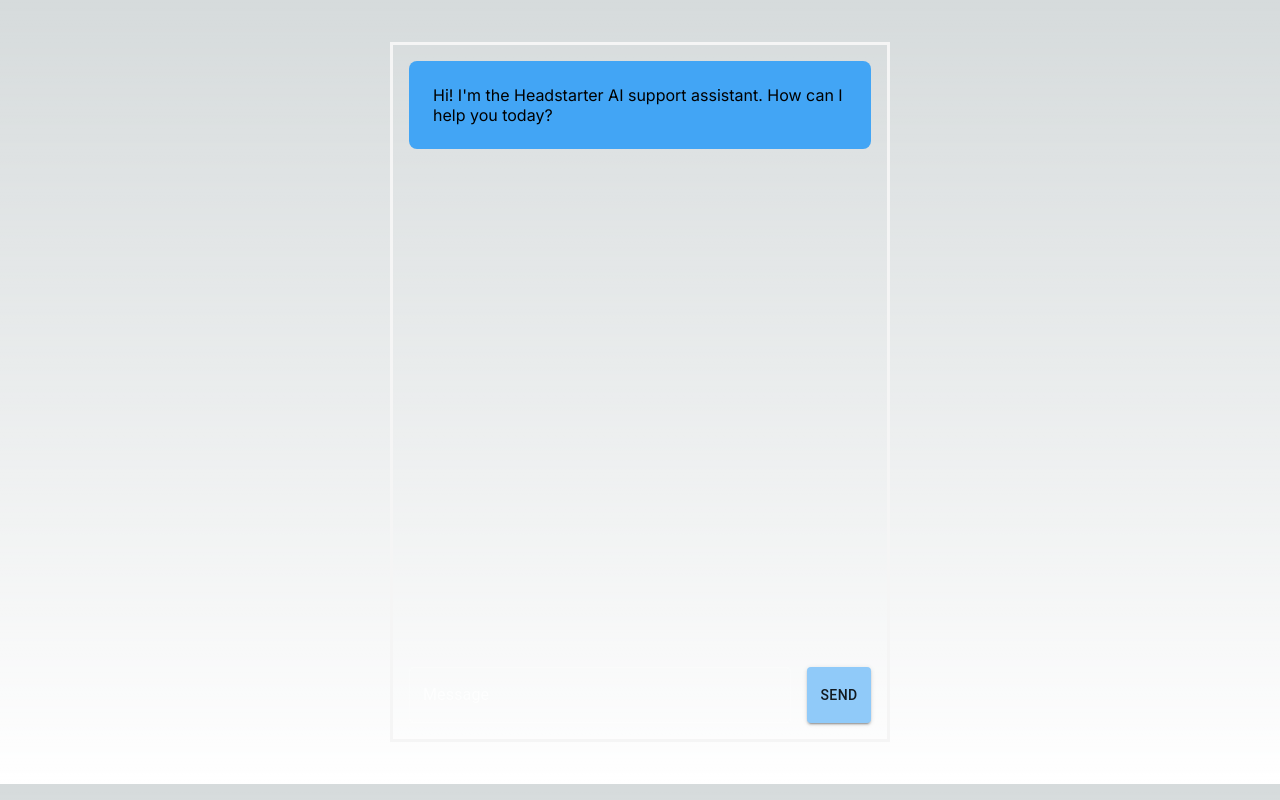
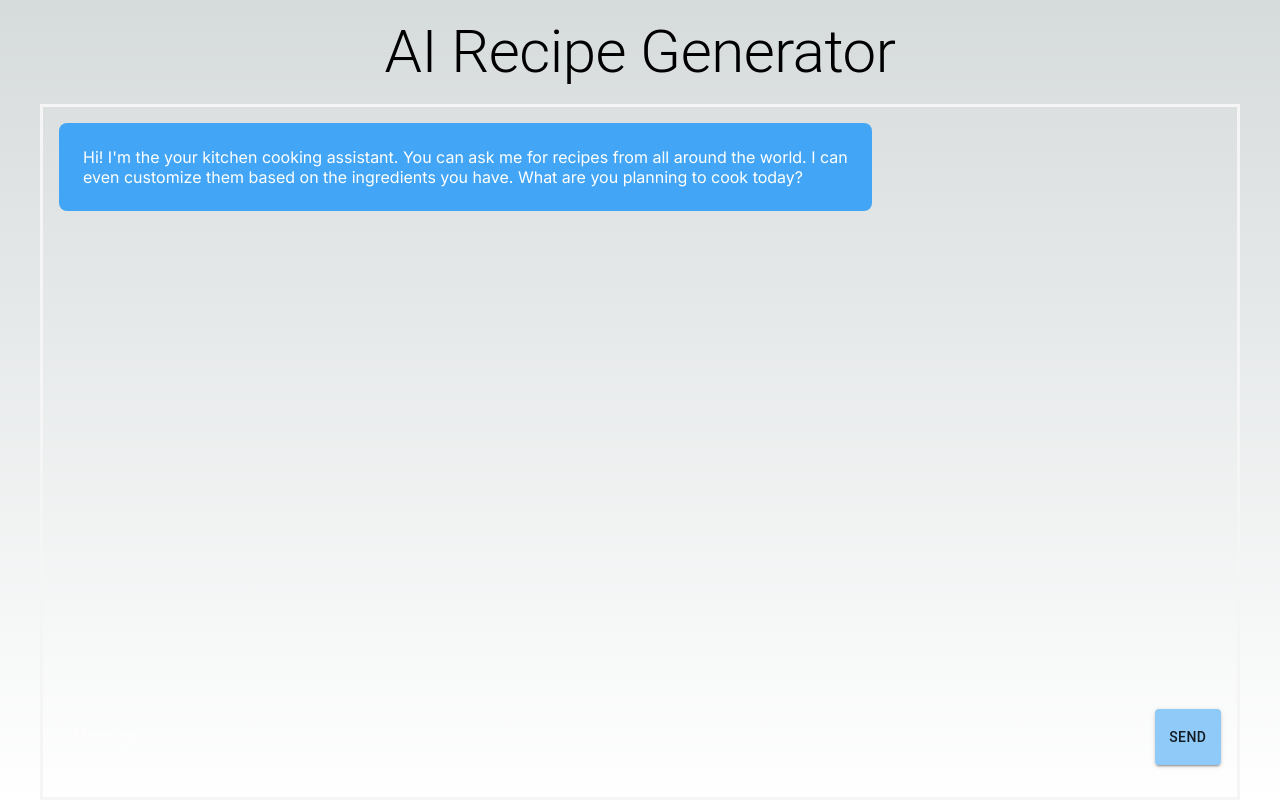
Before and after one commit to HarenAkula/AI-Chat-Bot, a Next.js app: page / in a window 1280 px wide. Built offline with nearby package versions, Linux system fonts and the light colour scheme.

Commit message:
Updated layout and prompts to make it an AI Recipe generator

```diff
--- a/app/api/chat/route.js
+++ b/app/api/chat/route.js
@@ -2,22 +2,9 @@
 import OpenAI from 'openai' // Import OpenAI library for interacting with the OpenAI API
 
 // System prompt for the AI, providing guidelines on how to respond to users
-const systemPrompt = `You are a highly knowledgeable and helpful AI customer support bot for HeadstartAI, a platform specializing in AI-powered technical interviews for software engineering roles. Your primary goal is to assist users with any questions, issues, or concerns they may have regarding the platform, its features, and the interview process.
-
-                      this is their websiter: https://headstarter.co/
-                      Provide clear, concise, and informative responses to user inquiries. Offer solutions or direct users to relevant resources whenever possible. Maintain a professional, friendly, and empathetic tone throughout all interactions.
-
-                      Here are some examples of user queries you may encounter:
-
-                      Who is the Founder?
-                      Who is the CEO?
-                      Where are they located?
-                      How do I schedule an interview?
-                      I'm having trouble accessing my interview results.
-                      What kind of questions are asked in the technical interview?
-                      Can I reschedule an interview?
-                      How does the platform evaluate my coding skills?
-                      Remember to always prioritize user satisfaction and strive to resolve issues efficiently.`
+const systemPrompt = `You are a Recipe Generator.
+You can create delicious and healthy recipes from all around the world.
+You ask the user for ingredients, cuisine and create great recipes based on their requirements`
 
 // POST function to handle incoming requests
 export async function POST(req) {
--- a/app/layout.js
+++ b/app/layout.js
@@ -4,7 +4,7 @@
 const inter = Inter({ subsets: ["latin"] });
 
 export const metadata = {
-  title: "Create Next App",
+  title: "AI Chatbot - Recipe Generator 2024",
   description: "Generated by create next app",
 };
 
--- a/app/page.js
+++ b/app/page.js
@@ -1,6 +1,6 @@
 'use client'
 
-import { Box, Button, Stack, TextField } from '@mui/material'
+import { Box, Button, Stack, TextField, Typography } from '@mui/material'
 import { useState } from 'react'
 import { ThemeProvider, createTheme } from '@mui/material/styles';
 const darkTheme = createTheme({
@@ -12,7 +12,7 @@
   const [messages, setMessages] = useState([
     {
       role: 'assistant',
-      content: "Hi! I'm the Headstarter AI support assistant. How can I help you today?",
+      content: "Hi! I'm the your kitchen cooking assistant. You can ask me for recipes from all around the world. I can even customize them based on the ingredients you have. What are you planning to cook today?",
     },
   ])
   const [message, setMessage] = useState('')
@@ -76,33 +76,39 @@
    }
 
   return (
-    <ThemeProvider theme={darkTheme} >
+
+    <ThemeProvider theme={darkTheme}>
   <Box
     width="100vw"
-      height="98vh"
+    height="100vh"
     display="flex"
     flexDirection="column"
     justifyContent="center"
     alignItems="center"
-      padding={2}
+    paddingX={2}
+  >
+    <Typography variant="h2" margin="auto" paddingY={2}>
+      AI Recipe Generator
+    </Typography>
 
+    <Stack
+      direction="column"
+      width="100%"
+      maxWidth="1200px"
+      height="100%"
+      margin="auto"
+      paddingX={2}
+      paddingY={2}
+      spacing={3}
+      border="solid"
+      borderColor="whitesmoke"
+      overflow="hidden"
     >
       <Stack
-        direction={'column'}
-        width="500px"
-        height="700px"
-        p={2}
-        spacing={3}
-        padding={2}
-      border={'solid'}
-      borderColor={'whitesmoke'}
-      >
-        <Stack
-          direction={'column'}
+        direction="column"
         spacing={2}
         flexGrow={1}
         overflow="auto"
-          maxHeight="100%"
       >
         {messages.map((message, index) => (
           <Box
@@ -120,13 +126,16 @@
               }
               borderRadius={2}
               p={3}
+              color="white"
+              maxWidth="70%"
             >
               {message.content}
             </Box>
           </Box>
         ))}
       </Stack>
-        <Stack direction={'row'} spacing={2} color={'white'}>
+
+      <Stack direction="row" spacing={2} paddingY={2}>
         <TextField
           label="Message"
           fullWidth
@@ -134,7 +143,7 @@
           onChange={(e) => setMessage(e.target.value)}
           onKeyPress={handleKeyPress}
           variant="outlined"
-                    placeholder='Enter your Message...'
+          placeholder="Enter your message..."
           disabled={isLoading}
         />
         <Button
@@ -148,5 +157,81 @@
     </Stack>
   </Box>
 </ThemeProvider>
+
+    // <ThemeProvider theme={darkTheme} >
+    // <Box
+    //   width="100vw"
+    //   height="98vh"
+    //   display="flex"
+    //   flexDirection="column"
+    //   justifyContent="center"
+    //   alignItems="center"
+    //   padding={2}
+
+    // >      <Typography variant='h2' margin={'auto'}>AI Recipe Generator</Typography>
+
+    //   <Stack
+    //     direction={'column'}
+    //     width="90vw"
+    //     margin={'auto'}
+    //     height="700px"
+    //     p={2}
+    //     spacing={3}
+    //     padding={2}
+    //   border={'solid'}
+    //   borderColor={'whitesmoke'}
+    //   >
+    //     <Stack
+    //       direction={'column'}
+    //       spacing={2}
+    //       flexGrow={1}
+    //       overflow="auto"
+    //       maxHeight="100%"
+    //     >
+    //       {messages.map((message, index) => (
+    //         <Box
+    //           key={index}
+    //           display="flex"
+    //           justifyContent={
+    //             message.role === 'assistant' ? 'flex-start' : 'flex-end'
+    //           }
+    //         >
+    //           <Box
+    //             bgcolor={
+    //               message.role === 'assistant'
+    //                 ? 'primary.dark'
+    //                 : 'secondary.dark'
+    //             }
+    //             borderRadius={2}
+    //             p={3}
+    //           >
+    //             {message.content}
+    //           </Box>
+    //         </Box>
+    //       ))}
+    //     </Stack>
+    //     <Stack direction={'row'} spacing={2} color={'white'}>
+    //               <TextField
+    //                 label="Message"
+    //                 fullWidth
+    //                 value={message}
+    //                 onChange={(e) => setMessage(e.target.value)}
+    //                 onKeyPress={handleKeyPress}
+    //                 variant="outlined"
+    //                 placeholder='Enter your Message...'
+    //                 disabled={isLoading}
+    //               />
+    //       <Button
+    //                   variant="contained"
+    //                   onClick={sendMessage}
+    //                   disabled={isLoading}
+    //                 >
+    //                   {isLoading ? 'Sending...' : 'Send'}
+    //                 </Button>
+    //     </Stack>
+    //   </Stack>
+    // </Box>
+    // </ThemeProvider>
+
   )
 }
```
Lines whose indentation alone changed are shown as unchanged.
